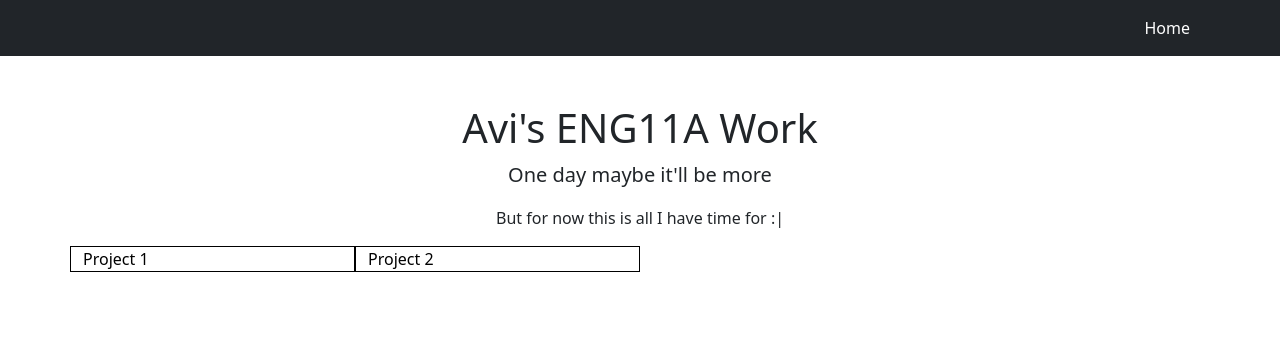
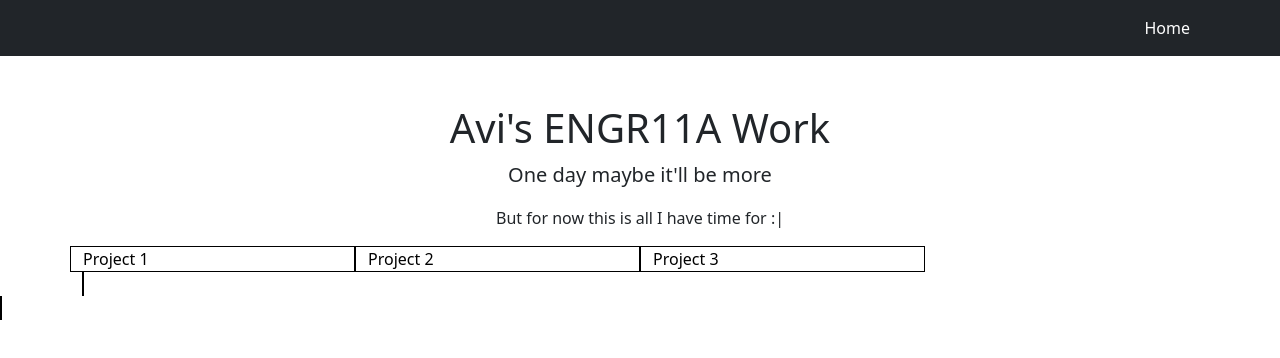
Before and after one commit to 22AviPatel/ENGR11A, a plain HTML site: page index.html in a window 1280 px wide. Drawn offline with nearby package versions, Linux system fonts and the light colour scheme.

Commit message:
Add files via upload

```diff
--- a/index.html
+++ b/index.html
@@ -37,7 +37,7 @@
         <!-- Page content-->
         <div class="container">
             <div class="text-center mt-5">
-                <h1>Avi's ENG11A Work</h1>
+                <h1>Avi's ENGR11A Work</h1>
                 <p class="lead">One day maybe it'll be more</p>
                 <p>But for now this is all I have time for :|</p>
             </div>
@@ -54,6 +54,9 @@
                 <a href="Projects/Proj2ENGR11A.html" class="col-12 col-sm-6 col-md-4 col-lg-3" style="border: 1px solid black; text-decoration: none; color: black;">
                     <div>Project 2</div>
                 </a>
+                <!-- Project 3 box -->
+                <a href="Projects/Proj3ENGR11A.html" class="col-12 col-sm-6 col-md-4 col-lg-3" style="border: 1px solid black; text-decoration: none; color: black;">
+                    <div>Project 3</div>
             </div>
         </div>
 
```
